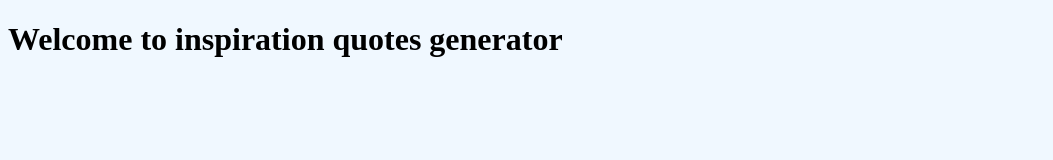
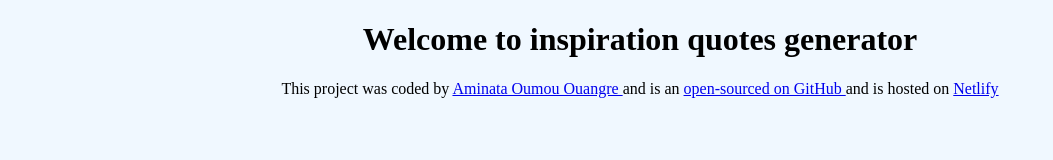
Before and after one commit to Winterfrey13/Inspirational-quotes-generator, a plain HTML site: page index.html in a window 1280 px wide. Shown: the whole page, without its empty margins (0-1053 px from the left). Drawn offline with Linux system fonts and the light colour scheme.

Commit message:
added the footer

```diff
--- a/index.html
+++ b/index.html
@@ -8,6 +8,27 @@
   </head>
   <body>
     <h1>Welcome to inspiration quotes generator</h1>
+
+    <footer>
+      This project was coded by
+      <a href="https://github.com/Winterfrey13" target="_blank">
+        Aminata Oumou Ouangre
+      </a>
+      and is an
+      <a
+        href="https://github.com/Winterfrey13/Inspirational-quotes-generator"
+        target="_blank"
+      >
+        open-sourced on GitHub
+      </a>
+      and is hosted on
+      <a
+        href="https://ai-inspirational-quotes-generator-aoo.netlify.app/"
+        target="_blank"
+      >
+        Netlify
+      </a>
+    </footer>
     <script src="src/index.js"></script>
   </body>
 </html>
--- a/src/style.css
+++ b/src/style.css
@@ -1,3 +1,4 @@
-body{
-    background-color: aliceblue;
+body {
+  background-color: aliceblue;
+  text-align: center;
 }
```
